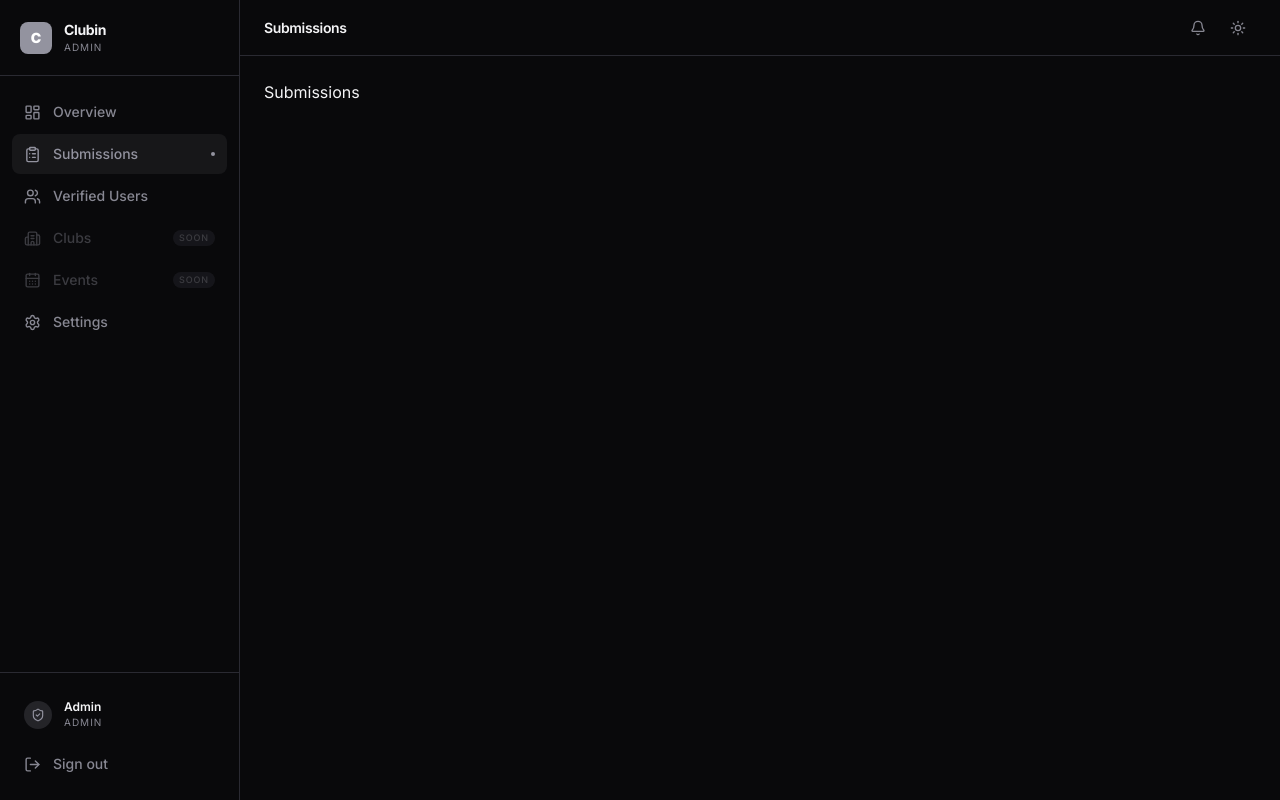
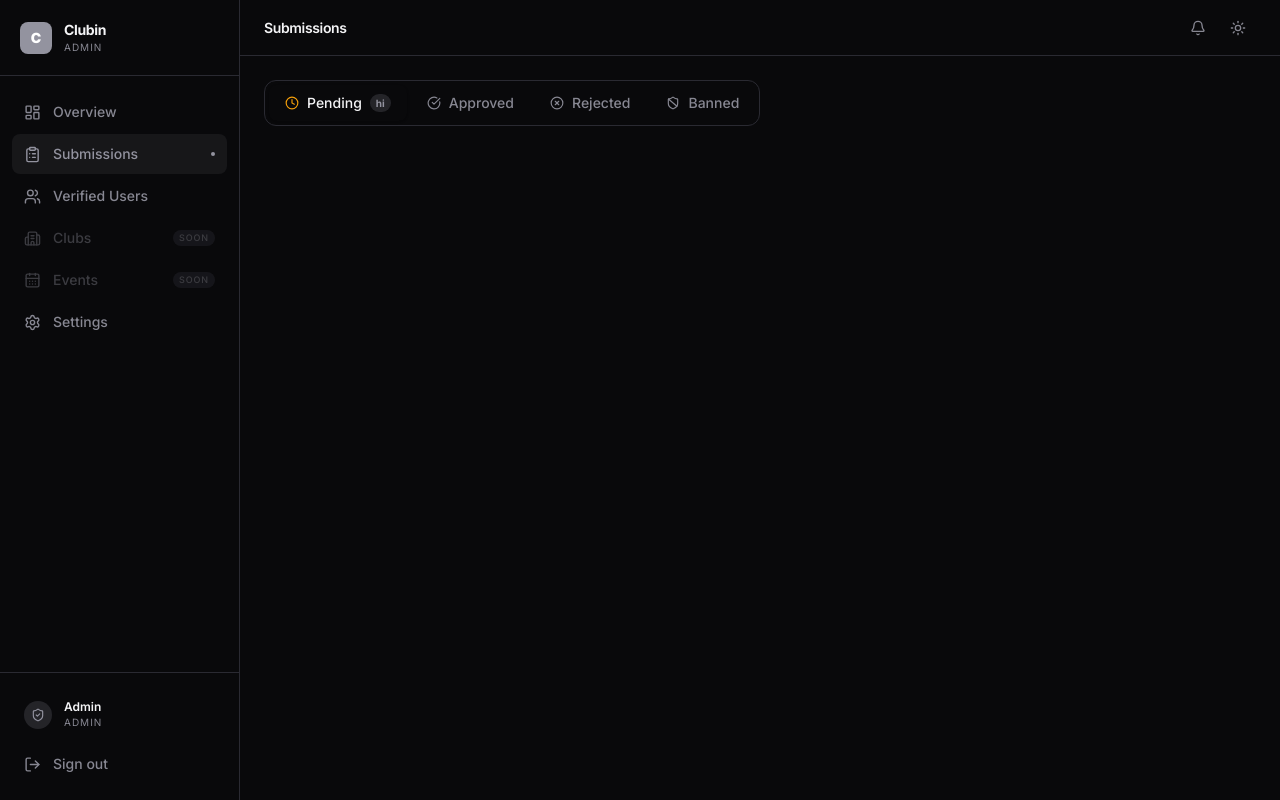
Before and after one commit to Mushirul-Hassan/CLUBIN, a Next.js app: page /submissions in a window 1280 px wide. Built offline with nearby package versions, Linux system fonts and the light colour scheme; no server answers.

Commit message:
added the status tabs

```diff
--- a/app/(dashboard)/submissions/page.tsx
+++ b/app/(dashboard)/submissions/page.tsx
@@ -1,6 +1,88 @@
-export default function SubmissionsPage(){
-    return (
-        <div>Submissions</div>
-    )
+'use client';
 
+import { useEffect, useState, useCallback } from 'react';
+import { useRouter } from 'next/navigation';
+import { submissionsApi } from '@/lib/api/submissions';
+import { Submission, SubmissionStatus } from '@/types';
+import { toast } from 'sonner';
+import { cn } from '@/lib/utils';
+import { Loader2, ChevronRight, Clock, CheckCircle, XCircle, ShieldBan } from 'lucide-react';
+
+const tabs: { label: string; value: SubmissionStatus; icon: React.ElementType; color: string }[] = [
+  { label: 'Pending', value: 'PENDING', icon: Clock, color: 'text-warning' },
+  { label: 'Approved', value: 'APPROVED', icon: CheckCircle, color: 'text-success' },
+  { label: 'Rejected', value: 'REJECTED', icon: XCircle, color: 'text-destructive' },
+  { label: 'Banned', value: 'BANNED', icon: ShieldBan, color: 'text-destructive' },
+];
+
+const statusBadge: Record<SubmissionStatus, string> = {
+  PENDING: 'bg-warning/10 text-warning border-warning/20',
+  APPROVED: 'bg-success/10 text-success border-success/20',
+  REJECTED: 'bg-destructive/10 text-destructive border-destructive/20',
+  BANNED: 'bg-destructive/10 text-destructive border-destructive/20',
+};
+
+const idTypeLabel: Record<string, string> = {
+  AADHAAR: 'Aadhaar',
+  PAN: 'PAN Card',
+  DRIVING_LICENSE: 'Driving License',
+  PASSPORT: 'Passport',
+  VOTER_ID: 'Voter ID',
+};
+
+export default function SubmissionsPage() {
+  const router = useRouter();
+  const [activeTab, setActiveTab] = useState<SubmissionStatus>('PENDING');
+  const [loading, setLoading] = useState(true);
+
+  const fetchSubmissions = useCallback(async (status: SubmissionStatus) => {
+    setLoading(true);
+    try {
+      const res = await submissionsApi.getAll({ status, limit: 50 });
+
+    } catch {
+      toast.error('Failed to load submissions');
+    } finally {
+      setLoading(false);
+    }
+  }, []);
+
+  useEffect(() => {
+    fetchSubmissions(activeTab);
+  }, [activeTab, fetchSubmissions]);
+
+  const handleTabChange = (status: SubmissionStatus) => {
+    setActiveTab(status);
+
+  };
+
+  return (
+    <div className="space-y-5">
+
+      {/* Tabs */}
+      <div className="flex items-center gap-1 bg-[hsl(var(--surface))] border border-border rounded-xl p-1 w-fit">
+        {tabs.map((tab) => (
+          <button
+            key={tab.value}
+            onClick={() => handleTabChange(tab.value)}
+            className={cn(
+              'flex items-center gap-2 px-4 py-2 rounded-lg text-sm font-medium transition-all',
+              activeTab === tab.value
+                ? 'bg-[hsl(var(--surface-raised))] text-foreground shadow-sm'
+                : 'text-muted-foreground hover:text-foreground'
+            )}
+          >
+            <tab.icon size={14} className={activeTab === tab.value ? tab.color : ''} />
+            {tab.label}
+            {activeTab === tab.value && (
+              <span className="bg-primary/20 text-primary text-[10px] font-bold px-1.5 py-0.5 rounded-full">
+                hi
+              </span>
+            )}
+          </button>
+        ))}
+      </div>
+</div>
+
+  );
 }
```
